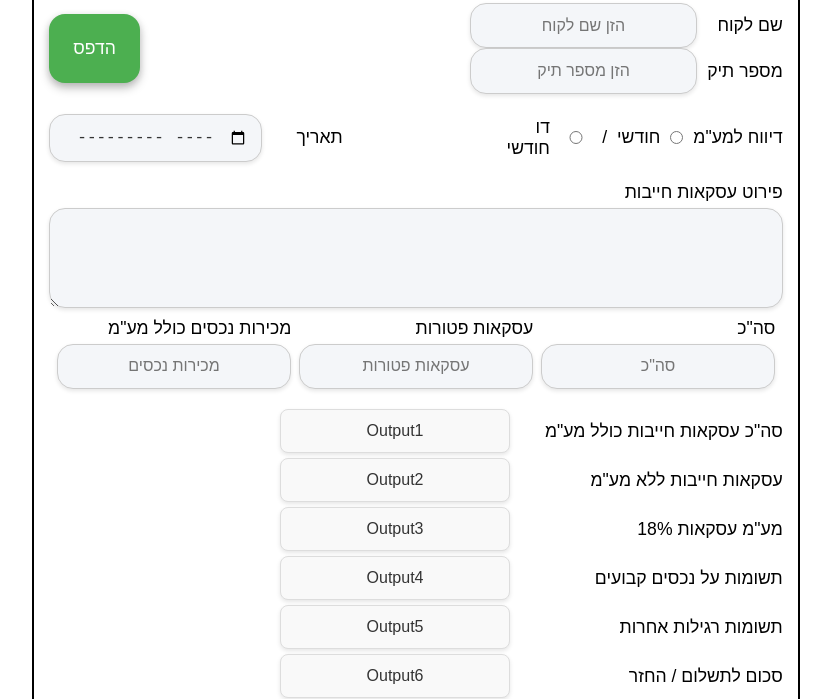
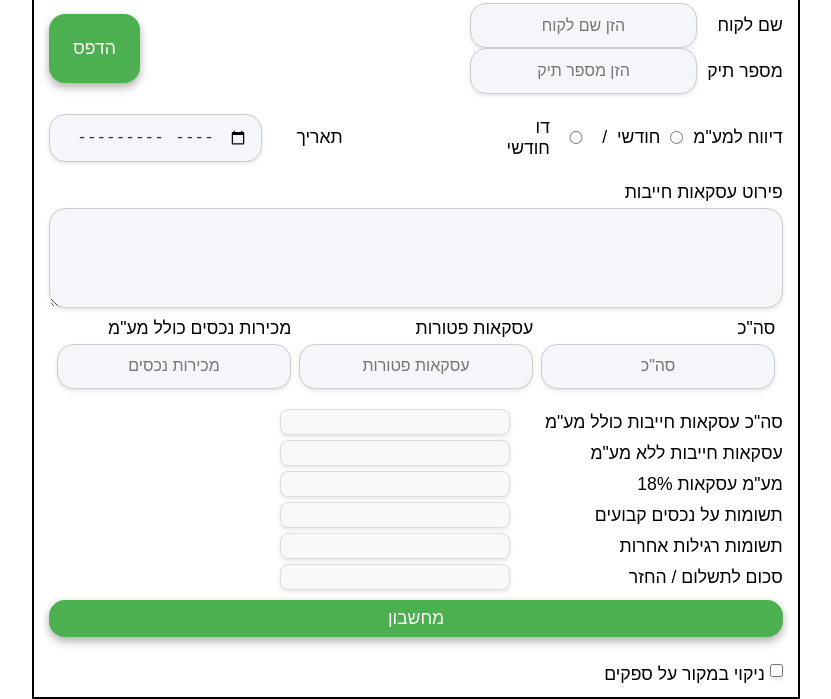
Before and after one commit to HossenYassen/TaxMonthlyReportProj, a plain HTML site: page index.html in a window 1280 px wide. Shown: the part 107-806 px from the top of the page, without its empty margins (224-1055 px from the left). Drawn offline with Linux system fonts and the light colour scheme.

Commit message:
Removing pre-written ouputs in outputs tags

```diff
--- a/index.html
+++ b/index.html
@@ -80,27 +80,27 @@
                 <div id="calc-outputs">
                     <div class="calculator-outputs-divs">
                         <label for="out1">סה"כ עסקאות חייבות כולל מע"מ</label>
-                        <output id="out1">Output1</output>
+                        <output id="out1"></output>
                     </div>
                     <div class="calculator-outputs-divs">
                         <label for="out2">עסקאות חייבות ללא מע"מ</label>
-                        <output id="out2">Output2</output>
+                        <output id="out2"></output>
                     </div>
                     <div class="calculator-outputs-divs">
                         <label for="out3">מע"מ עסקאות 18%</label>
-                        <output id="out3">Output3</output>
+                        <output id="out3"></output>
                     </div>
                     <div class="calculator-outputs-divs">
                         <label for="out4">תשומות על נכסים קבועים</label>
-                        <output id="out4">Output4</output>
+                        <output id="out4"></output>
                     </div>
                     <div class="calculator-outputs-divs">
                         <label for="out5">תשומות רגילות אחרות</label>
-                        <output id="out5">Output5</output>
+                        <output id="out5"></output>
                     </div>
                     <div class="calculator-outputs-divs">
                         <label for="out6">סכום לתשלום / החזר</label>
-                        <output id="out6">Output6</output>
+                        <output id="out6"></output>
                     </div>
                 </div>
                 <button id="calculator">מחשבון</button>
```
